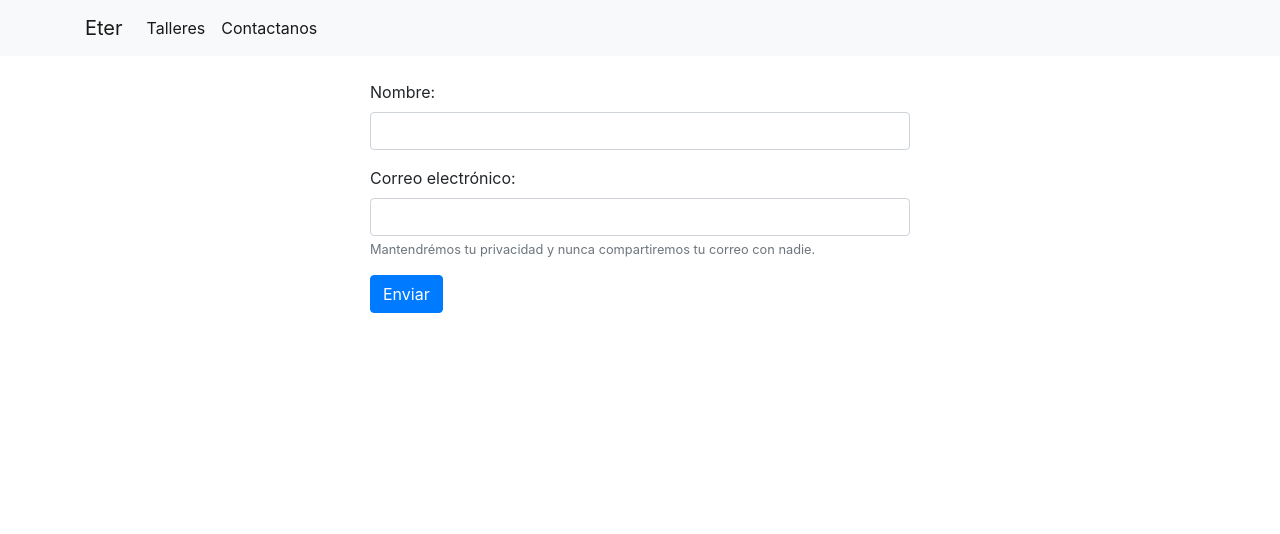
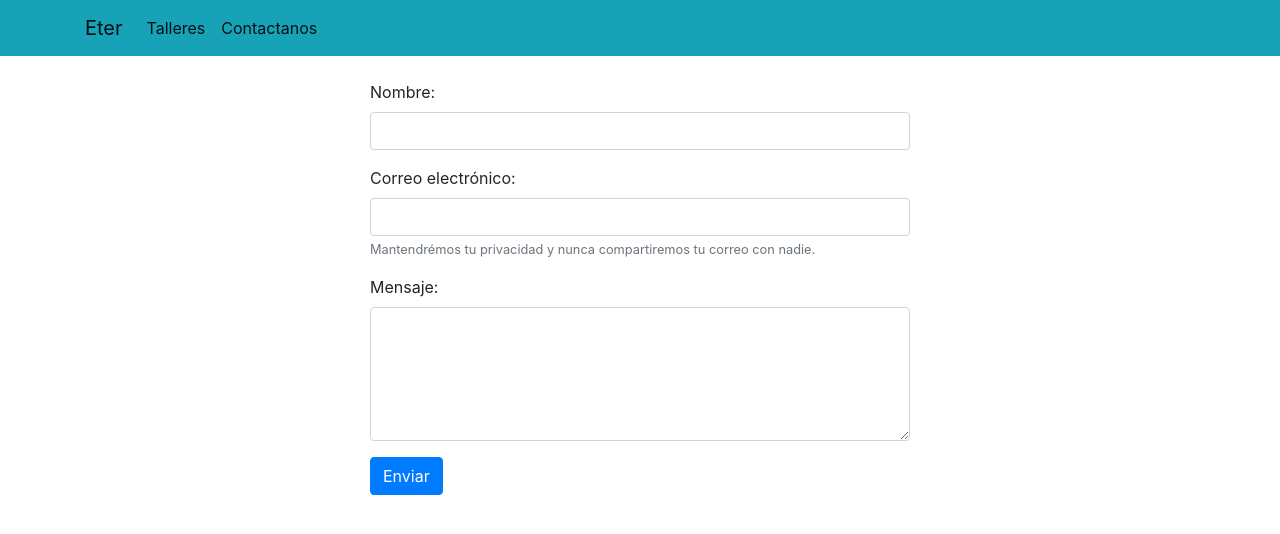
Before and after one commit to ismaelardo/eter_web, a Django app: page /cursos/contacto/ in a window 1280 px wide. Shown: the top 534 px of the page. Run offline with Django 3.2, Linux system fonts and the light colour scheme; some libraries are stand-ins or nearby versions.

Commit message:
formulario de contactos funcionando

```diff
--- a/cursos/templates/cursos/base.html
+++ b/cursos/templates/cursos/base.html
@@ -12,7 +12,7 @@
 </head>
 <body>
 
-    <nav class="navbar navbar-expand-lg navbar-light bg-light">
+    <nav class="navbar navbar-expand-lg navbar-light bg-info">
         <div class="container">
             <a class="navbar-brand" href="{% url 'home' %}">Eter</a>
             <button class="navbar-toggler" type="button" data-toggle="collapse" data-target="#navbarSupportedContent" aria-controls="navbarSupportedContent" aria-expanded="false" aria-label="Toggle navigation">
@@ -32,6 +32,16 @@
         </div>
       </nav>
 
+    {% if messages %}
+        <div class="container my-1"></div>
+            {% for message in messages %}
+                <div class="alert alert-{{ message.tags }}">
+                    {{ message }}
+                </div>
+            {% endfor %}
+        </div>
+    {% endif %}
+
     <div class="container my-4">
         {% block contenido %}
         {% endblock%}
--- a/cursos/templates/cursos/formularioContacto.html
+++ b/cursos/templates/cursos/formularioContacto.html
@@ -4,15 +4,20 @@
     <div class="row">
         <div class="col"></div>
         <div class="col-6">
-            <form>
+            <form method="POST">
+                {% csrf_token %}
                 <div class="form-group">
                     <label for="Nombre">Nombre:</label>
-                    <input type="email" class="form-control" id="Nombre">
+                    <input type="text" class="form-control" id="Nombre" name="Nombre">
                 </div>
                 <div class="form-group">
                     <label for="Correo">Correo electrónico:</label>
-                    <input type="email" class="form-control" id="Correo" aria-describedby="emailHelp">
+                    <input type="email" class="form-control" id="Correo" aria-describedby="emailHelp" name="Email">
                     <small id="emailHelp" class="form-text text-muted">Mantendrémos tu privacidad y nunca compartiremos tu correo con nadie.</small>
+                </div>
+                <div class="form-group">
+                    <label for="comment">Mensaje:</label>
+                    <textarea class="form-control" rows="5" id="comment" name="Mensaje"></textarea>
                 </div>
                 <button type="submit" class="btn btn-primary">Enviar</button>
             </form>
--- a/cursos/views.py
+++ b/cursos/views.py
@@ -1,6 +1,10 @@
-from django.shortcuts import render
+from django.shortcuts import render, redirect
 from django.http import HttpResponse
 from .models import Taller, Noticia
+from django.core.mail import send_mail
+from django.conf import settings
+from django.contrib import messages
+
 # Create your views here.
 
 def listadoDeCursos( request ):
@@ -11,6 +15,22 @@ def listadoDeCursos( request ):
     return render( request, 'cursos/listadoCursos.html', contexto )
 
 def formularioContacto( request ):
+    if request.method == 'POST':
+        autor = request.POST['Nombre']
+        correo = request.POST['Email']
+        mensaje = request.POST['Mensaje']
+        mensaje = "Nombre: " + autor + " Correo: " + correo + " Mensaje: " + mensaje
+
+        send_mail(
+            autor + ' Formulario de contacto',
+            mensaje,
+            settings.EMAIL_HOST_USER,
+            ['escuelaether@gmail.com'],
+            fail_silently = False )
+
+        messages.success( request, 'Mensaje recibido, te responderemos a la brevedad!' )
+        return redirect( '../../' )
+
     return render( request, 'cursos/formularioContacto.html' )
 
 def homeView( request ):
```
Also changed, not shown: cursos/templates/cursos/ejemplo.html (deleted, +0 -20 lines), cursos/templates/cursos/listadoCursos.html (+14 -7 lines), eter/settings.py (+14 -0 lines), db.sqlite3, media/img_slider/raul.jpg (added).
